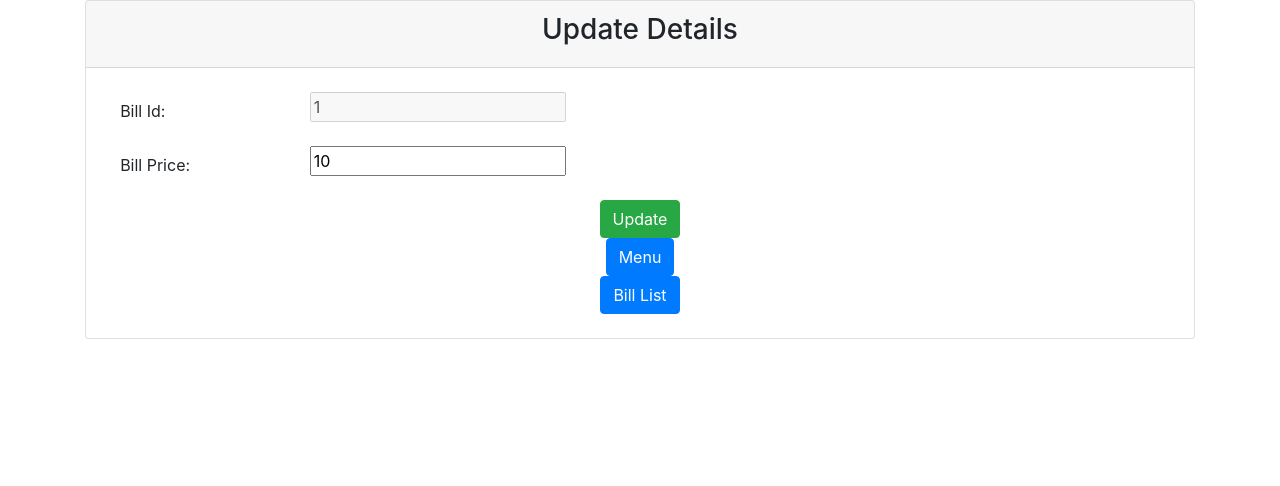
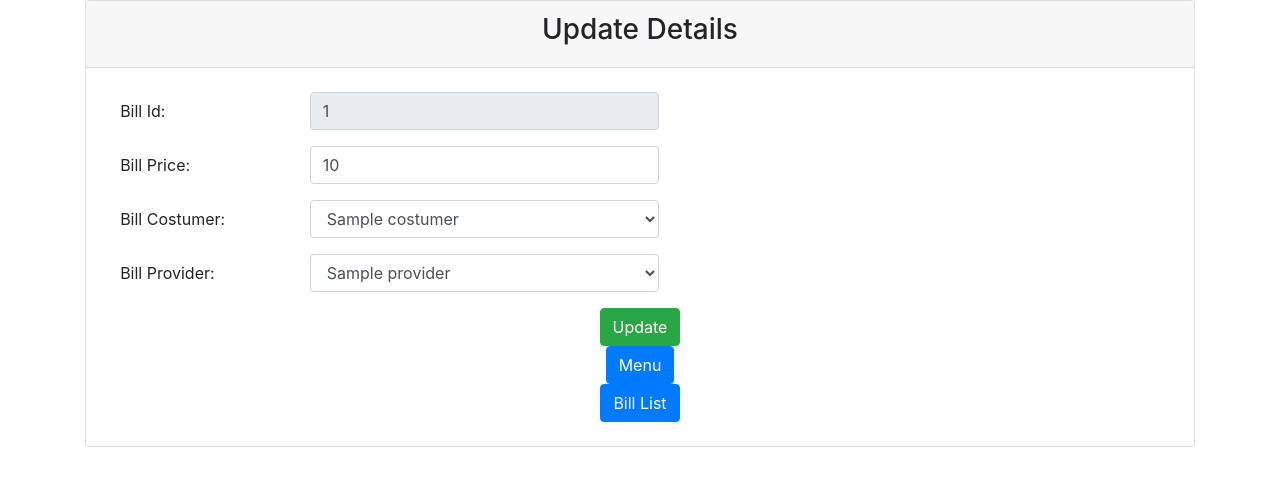
Before and after one commit to elmoamedeo/cesusctrab3, a Django app: template trabalho3/templates/bill/edit_bill.html in a window 1280 px wide. Shown: the top 486 px of the page. Run offline with Django 3.2, Linux system fonts and the light colour scheme; the template is opened without the code that fills it: most values are stand-ins (such as "Sample title", 1, 10 or a date in 2020); some libraries are stand-ins or nearby versions.

Commit message:
Bill fix

```diff
--- a/trabalho3/templates/bill/edit_bill.html
+++ b/trabalho3/templates/bill/edit_bill.html
@@ -21,15 +21,40 @@
                     <div class="form-group row">
                         <label class="col-sm-2 col-form-label">Bill Id:</label>
                         <div class="col-sm-4">
-                            <input type="text" name="id" id="id" required maxlength="20" value="{{ bill.id }}"
+                            <input class="form-control" type="text" name="id" id="id" required maxlength="20"
+                                   value="{{ bill.id }}"
                                    disabled/>
                         </div>
                     </div>
                     <div class="form-group row">
                         <label class="col-sm-2 col-form-label">Bill Price:</label>
                         <div class="col-sm-4">
-                            <input type="text" name="price" id="price" required maxlength="15"
+                            <input class="form-control" type="text" name="price" id="price" required maxlength="15"
                                    value="{{ bill.price }}"/>
+                        </div>
+                    </div>
+                    <div class="form-group row">
+                        <label class="col-sm-2 col-form-label">Bill Costumer:</label>
+                        <div class="col-sm-4">
+                            <select class="form-control" name="costumer">
+                                {% for costumer in costumers %}
+                                    <option value="{{ costumer.id }}"
+                                            {% if bill.costumer == costumer %}
+                                            selected {% endif %}>{{ costumer }}</option>
+                                {% endfor %}
+                            </select>
+                        </div>
+                    </div>
+                    <div class="form-group row">
+                        <label class="col-sm-2 col-form-label">Bill Provider:</label>
+                        <div class="col-sm-4">
+                            <select class="form-control" name="provider">
+                                {% for provider in providers %}
+                                    <option value="{{ provider.id }}"
+                                            {% if bill.provider == provider %}
+                                            selected {% endif %}>{{ provider }}</option>
+                                {% endfor %}
+                            </select>
                         </div>
                     </div>
                     <div style="text-align: center;">
--- a/trabalho3/templates/bill/list_bills.html
+++ b/trabalho3/templates/bill/list_bills.html
@@ -14,6 +14,7 @@
         <th>Bill ID</th>
         <th>Bill Price</th>
         <th>Bill Costumer</th>
+        <th>Bill Provider</th>
         <th>Actions</th>
     </tr>
     </thead>
@@ -23,6 +24,7 @@
             <td>{{ bill.id }}</td>
             <td>{{ bill.price }}</td>
             <td>{{ bill.costumer }}</td>
+            <td>{{ bill.provider }}</td>
             <td>
                 <a href="/bill/update/{{ bill.id }}"><span class="glyphicon glyphicon-pencil">Edit</span></a>
                 <a href="/bill/delete/{{ bill.id }}">Delete</a>
```
Also changed, not shown: trabalho3/views/billv.py (+6 -1 lines).
